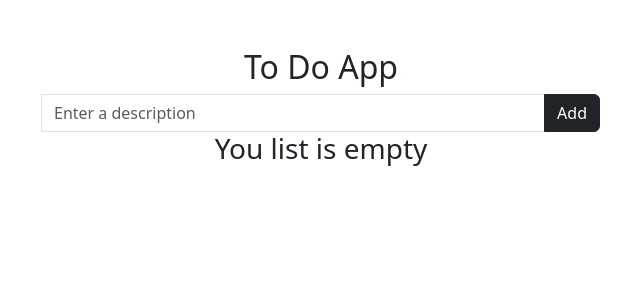
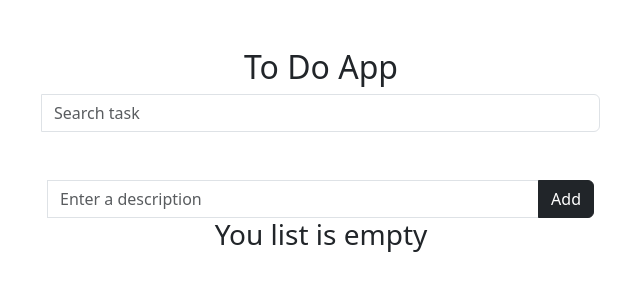
Before and after one commit to VentsislavKostadinov/react-to-do, a React (Create React App) app: page / in a window 1280 px wide. Shown: the top 300 px of the page, without its empty margins (319-959 px from the left). Built offline with nearby package versions, Linux system fonts and the light colour scheme.

Commit message:
implement draft search functionality

```diff
--- a/src/App.tsx
+++ b/src/App.tsx
@@ -4,11 +4,16 @@ import { TaskList } from './TaskList'
 import { TaskProps } from './model/TaskProps.types'
 import { TaskListProps } from './model/TaskListProps.types'
 import { TaskCompletedList } from './TaskListCompleted'
+import { SearchTask } from './SearchTask'
+import { CommonHeadline } from './common/CommonHeadline'
+import { Container } from 'react-bootstrap'
 
 export const App = () => {
     const [tasks, setTasks] = useState(
         JSON.parse(localStorage.getItem('tasks')!) || [],
     )
+    const [searchTask, setSearchTask] = useState<string>('')
+    const [filteredTasks, setFilteredTasks] = useState(tasks)
 
     useEffect(() => {
         localStorage.setItem('tasks', JSON.stringify(tasks))
@@ -50,11 +55,32 @@ export const App = () => {
     }
 
     const sortIncompletedTasks = (taskList: TaskListProps | any) => {
-        return taskList.filter((task: TaskProps['task']) => !task.completed)
+        if (searchTask === '') {
+            return taskList.filter((task: TaskProps['task']) => !task.completed)
+        } else {
+            return filteredTasks.filter(
+                (task: TaskProps['task']) => !task.completed,
+            )
+        }
+    }
+
+    const handleSearchTask = (e: React.ChangeEvent<HTMLInputElement>) => {
+        const searchTerm = e.target.value
+        setSearchTask(searchTerm)
+
+        const filteredItems: TaskListProps = tasks.filter((task: any) =>
+            task.description.toLowerCase().includes(searchTerm.toLowerCase()),
+        )
+        setFilteredTasks(filteredItems)
     }
 
     return (
-        <div className="to-do">
+        <Container className="to-do">
+            <CommonHeadline title="To Do App" heading="h2" />
+            <SearchTask
+                value={searchTask}
+                handleSearchTask={handleSearchTask}
+            />
             <TaskList
                 tasks={sortIncompletedTasks(tasks)}
                 onAdd={addTask}
@@ -63,6 +89,6 @@ export const App = () => {
                 onComplete={completeTask}
             />
             <TaskCompletedList tasks={tasks} />
-        </div>
+        </Container>
     )
 }
--- /dev/null
+++ b/src/SearchTask.tsx
@@ -0,0 +1,16 @@
+import React from 'react'
+import { CommonInput } from './common/CommonInput'
+import { SearchTaskProps } from './model/SearchTaskProps.types'
+
+export const SearchTask = ({ value, handleSearchTask }: SearchTaskProps) => {
+    return (
+        <CommonInput
+            type="search"
+            placeholder="Search task"
+            value={value}
+            handleChange={handleSearchTask}
+            className="search-task"
+            dataTestid="search-task"
+        />
+    )
+}
--- a/src/TaskList.tsx
+++ b/src/TaskList.tsx
@@ -36,9 +36,7 @@ export const TaskList = ({
     }
 
     return (
-        <div>
         <Container>
-                <CommonHeadline title="To Do App" heading="h2" />
             <Form noValidate validated={validated} onSubmit={handleSubmit}>
                 <CommonInput
                     type="text"
@@ -66,6 +64,5 @@ export const TaskList = ({
                 <CommonHeadline title="You list is empty" heading="h3" />
             )}
         </Container>
-        </div>
     )
 }
--- /dev/null
+++ b/src/model/SearchTaskProps.types.ts
@@ -0,0 +1,4 @@
+export interface SearchTaskProps {
+    value: string
+    handleSearchTask: React.ChangeEventHandler<HTMLInputElement>
+}
```
Lines whose indentation alone changed are shown as unchanged.
